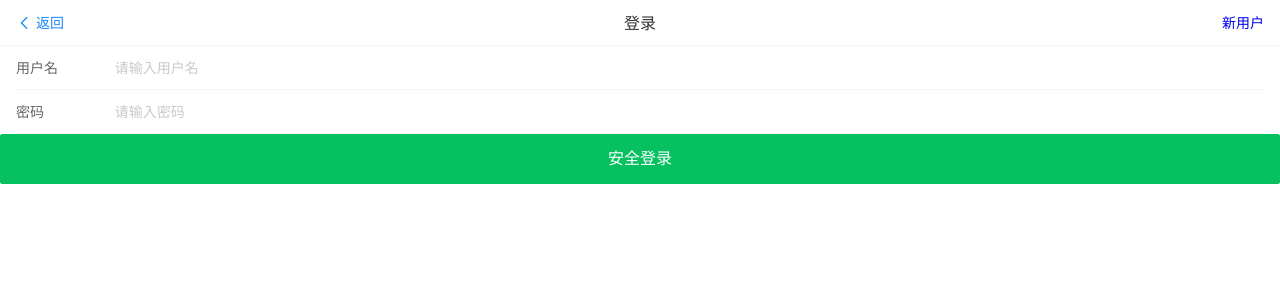
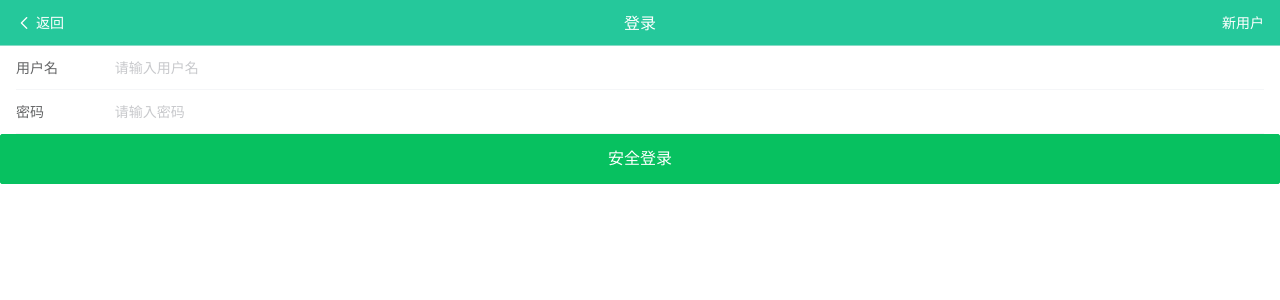
Before and after one commit to 20220105/Garbage, a Vue app: page /login in a window 1280 px wide. Shown: the top 300 px of the page. Built offline with nearby package versions, Linux system fonts and the light colour scheme; a small style sheet from the web is missing; what vue-clipboard2 would draw is missing.

Commit message:
样式微调

```diff
--- a/src/views/Login.vue
+++ b/src/views/Login.vue
@@ -68,6 +68,26 @@ export default {
 }
 </script>
 
-<style>
-
+<style lang="scss" scoped>
+// 头部背景样式
+::v-deep .van-nav-bar {
+  background-color: #25c89b;
+}
+//标题样式
+::v-deep .van-nav-bar__title {
+  color: #fff;
+}
+// 头部返回按钮旁边的文字
+::v-deep .van-nav-bar__text {
+  color: #fff;
+}
+//头部的返回按钮样式
+::v-deep .van-nav-bar__arrow {
+  color: #fff;
+}
+.van-nav-bar__right{
+  a{
+    color: #fff;
+  }
+}
 </style>
--- a/src/views/Register.vue
+++ b/src/views/Register.vue
@@ -103,6 +103,26 @@ export default {
 }
 </script>
 
-<style>
-
+<style lang="scss" scoped>
+// 头部背景样式
+::v-deep .van-nav-bar {
+  background-color: #25c89b;
+}
+//标题样式
+::v-deep .van-nav-bar__title {
+  color: #fff;
+}
+// 头部返回按钮旁边的文字
+::v-deep .van-nav-bar__text {
+  color: #fff;
+}
+//头部的返回按钮样式
+::v-deep .van-nav-bar__arrow {
+  color: #fff;
+}
+.van-nav-bar__right{
+  a{
+    color: #fff;
+  }
+}
 </style>
```
